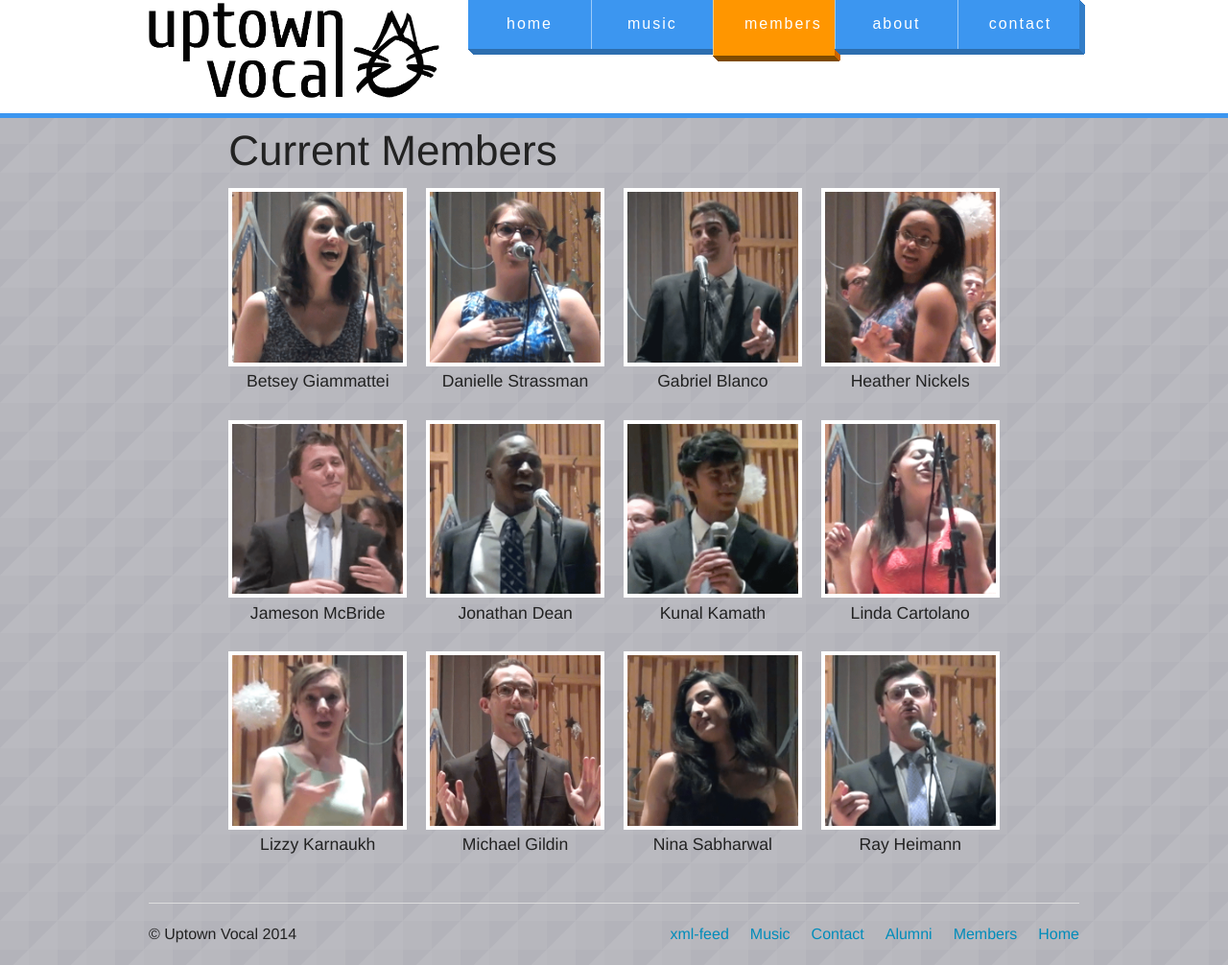
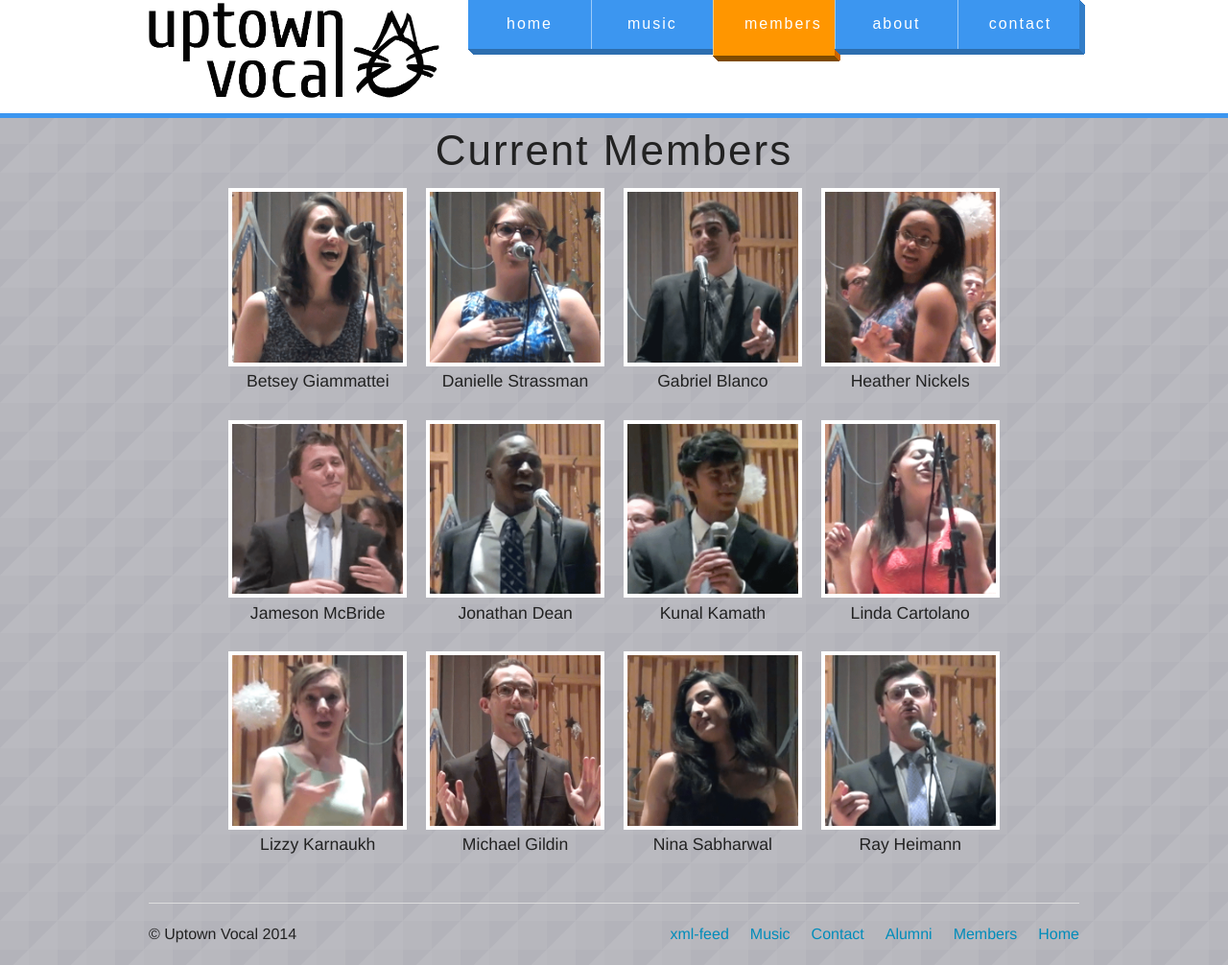
Before and after one commit to uptownvocal/uptownvocal.github.io, a Jekyll site: the page built from members/index.html, in a window 1280 px wide. Shown: the whole page at 96% size. Built offline with Jekyll 4.4.1, drawn with Linux system fonts in a browser that asks for light colours; some web fonts are replaced.

Commit message:
"Members" Title in Cuprum

```diff
--- a/members/index.html
+++ b/members/index.html
@@ -6,7 +6,7 @@ footer: true
 
 <div class="row">
   <div class="large-10 medium-11 large-centered medium-centered columns">
-    <h1>Current Members</h1>
+    <h1 class="cuprum text-center">Current Members</h1>
     <ul class="members-grid large-block-grid-4 medium-block-grid-4 small-block-grid-3">
       <li><img src="{{ site.memburl }}/betsey.png"><h4>Betsey Giammattei</h4></li>
       <li><img src="{{ site.memburl }}/danielle.png"><h4>Danielle Strassman</h4></li>
```
